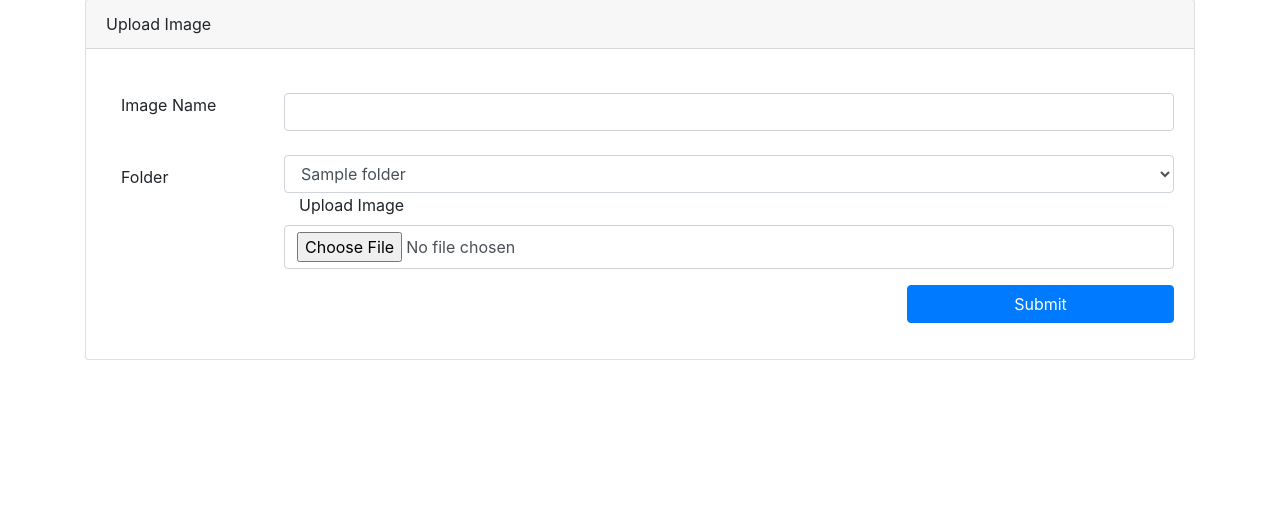
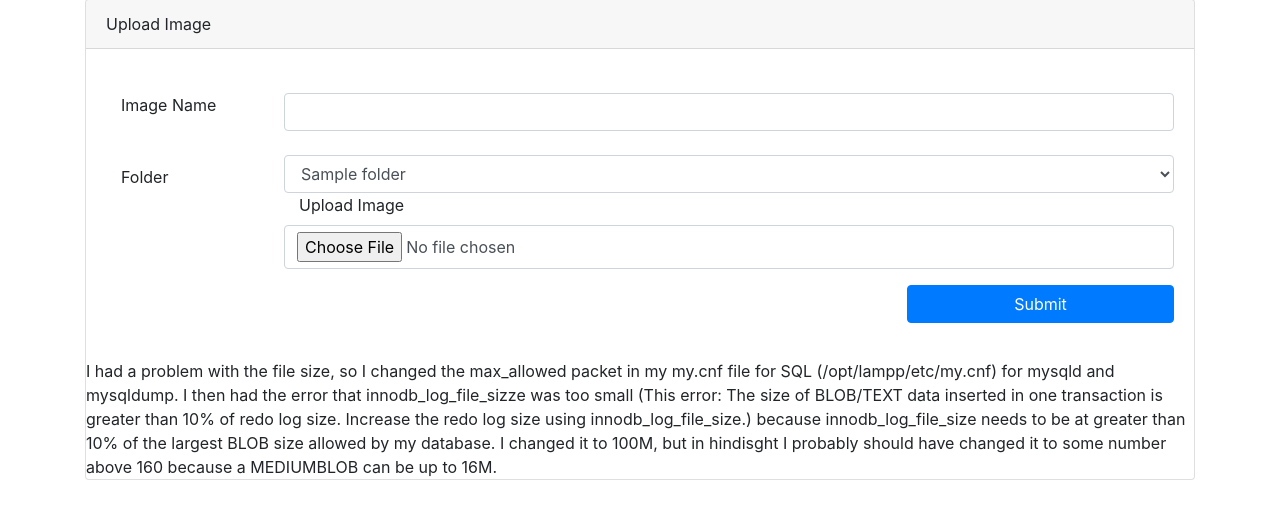
Before and after one commit to christophrrb/portapage, a PHP site: page /forms/upload_image.php in a window 1280 px wide. Shown: the part 81-600 px from the top of the page. Run offline with PHP 8.4, Linux system fonts and the light colour scheme; the visitor is signed in with stand-in values (Sample User, id 1); tables that the repository leaves empty or names only in its code hold one stand-in row (values such as "Sample post").

Commit message:
Adds how I dealt with the file size issues.

```diff
--- a/forms/upload_image.php
+++ b/forms/upload_image.php
@@ -38,3 +38,5 @@ SQL;
       <button type="submit" class="btn btn-primary my-3 col-md-3" style="float: right;">Submit</button>
     </form>
   </div>
+
+  I had a problem with the file size, so I changed the max_allowed packet in my my.cnf file for SQL (/opt/lampp/etc/my.cnf) for mysqld and mysqldump. I then had the error that innodb_log_file_sizze was too small (This error: The size of BLOB/TEXT data inserted in one transaction is greater than 10% of redo log size. Increase the redo log size using innodb_log_file_size.) because innodb_log_file_size needs to be at greater than 10% of the largest BLOB size allowed by my database. I changed it to 100M, but in hindisght I probably should have changed it to some number above 160 because a MEDIUMBLOB can be up to 16M.
```
